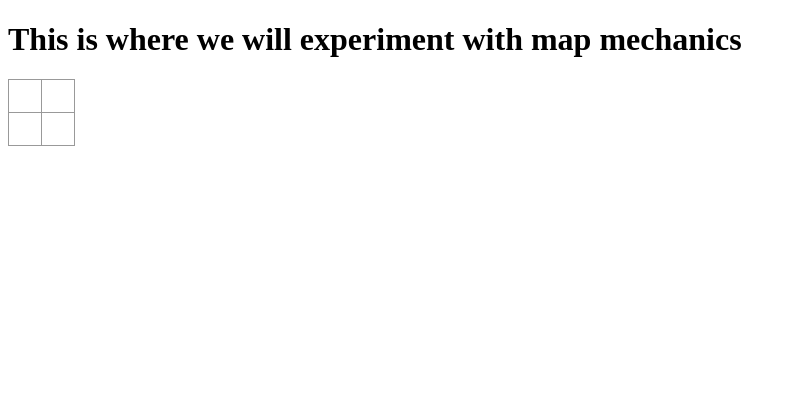
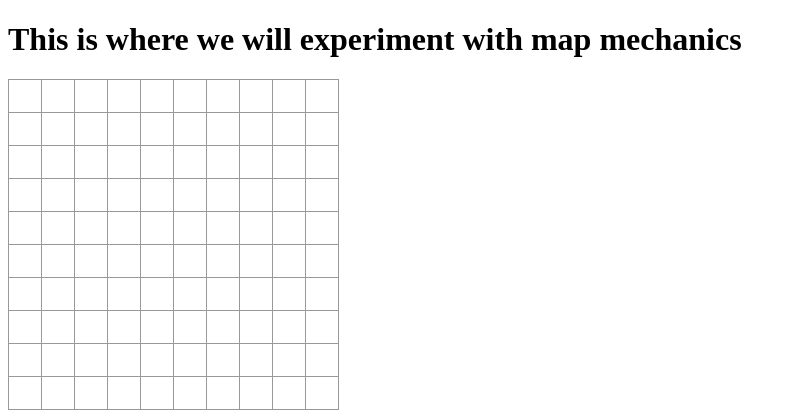
Before and after one commit to ccozad/tower-defense-react, a React app: page /map-test in a window 1280 px wide. Shown: the top 416 px of the page, without its empty margins (0-796 px from the left). Built offline with nearby package versions, Linux system fonts and the light colour scheme; the HTML template or start-up script is replaced by a standard one.

Commit message:
Dynamic map cels

```diff
--- a/package.json
+++ b/package.json
@@ -12,6 +12,7 @@
   "author": "",
   "license": "MIT",
   "dependencies": {
+    "prop-types": "^15.8.1",
     "react": "^18.2.0",
     "react-dom": "^18.2.0",
     "react-router-dom": "^6.16.0"
--- a/src/Map.js
+++ b/src/Map.js
@@ -1,17 +1,25 @@
 import React from 'react';
-import MapCell from './MapCell';
+import PropTypes from 'prop-types';
+import MapCellRow from './MapCellRow';
 
-export default function Map() {
+function Map({rows, columns}) {
+    const listItems = [];
+    for (let i = 0; i < rows; i++) {
+        listItems.push(<MapCellRow key={i} columns={columns} />);
+    }
+
     return (
         <>
-            <div className="map-row">
-                <MapCell />
-                <MapCell />
-            </div>
-            <div className="map-row">
-                <MapCell />
-                <MapCell />
+            <div className="map">
+                {listItems}
             </div>
         </>
     );
 }
+
+Map.propTypes = {
+    rows: PropTypes.number.isRequired,
+    columns: PropTypes.number.isRequired
+};
+
+export default Map;
--- /dev/null
+++ b/src/MapCellRow.js
@@ -0,0 +1,25 @@
+import React from 'react';
+import PropTypes from 'prop-types';
+import MapCell from './MapCell';
+
+
+function MapCellRow({columns}) {
+    const listItems = [];
+    for (let i = 0; i < columns; i++) {
+        listItems.push(<MapCell key={i} />);
+    }
+
+    return (
+        <>
+            <div className="map-row">
+                {listItems}
+            </div>
+        </>
+    );
+}
+
+MapCellRow.propTypes = {
+    columns: PropTypes.number.isRequired
+};
+
+export default MapCellRow;
--- a/src/MapTest.js
+++ b/src/MapTest.js
@@ -5,7 +5,7 @@ export default function MapTest() {
     return (
         <div>
             <h1>This is where we will experiment with map mechanics </h1>
-            <Map />
+            <Map rows={10} columns={10} />
         </div>
     );
 }
```
Also changed, not shown: 1 other file (tests, documents, lock files or other folders).
